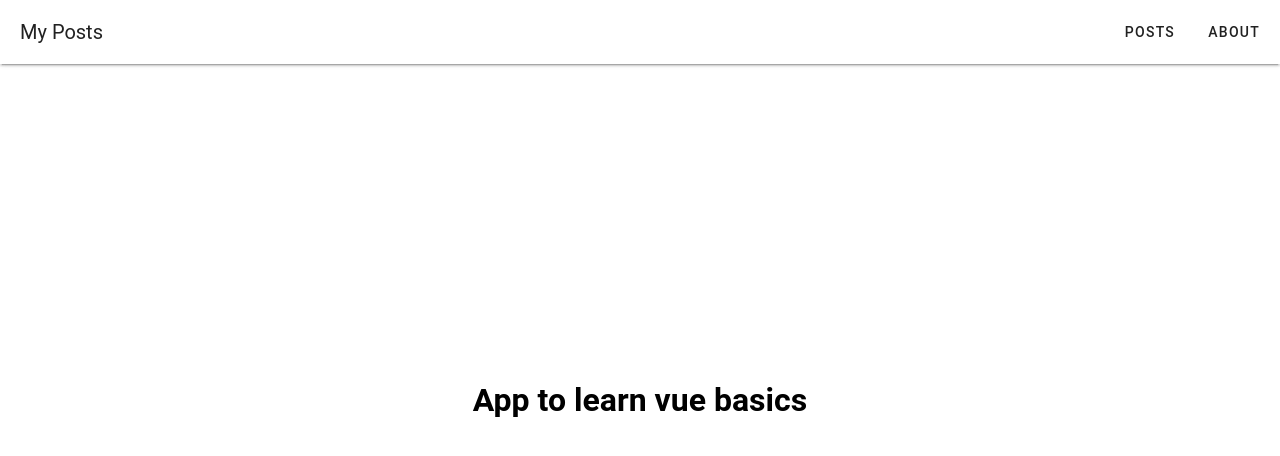
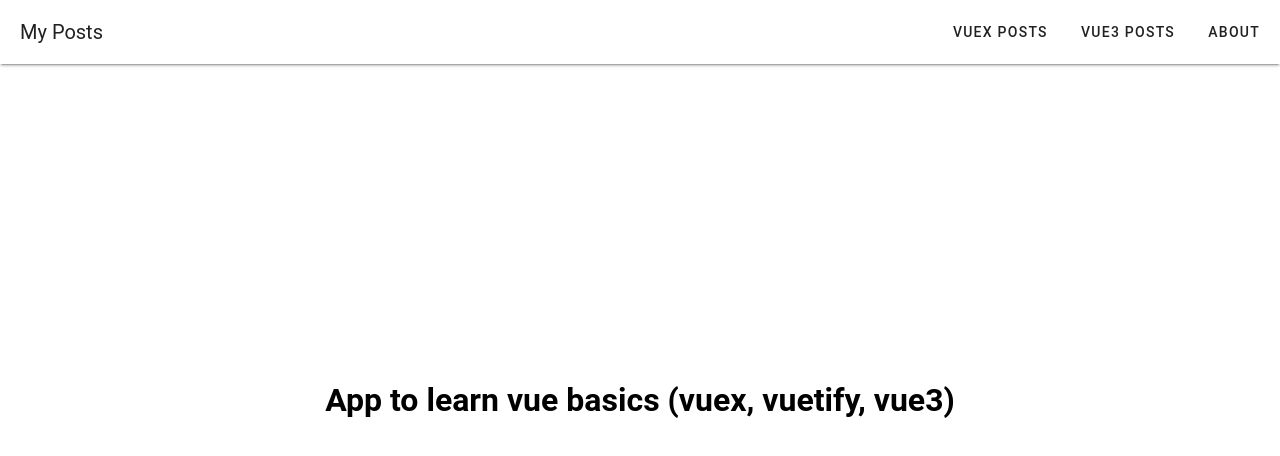
Before and after one commit to lehaSVV2009/vue-demo, a Vue app: page /about in a window 1280 px wide. Shown: the top 456 px of the page. Built offline with nearby package versions, Linux system fonts and the light colour scheme.

Commit message:
Add route for vue3 demo

```diff
--- a/src/pages/AboutPage.vue
+++ b/src/pages/AboutPage.vue
@@ -1,5 +1,5 @@
 <template>
-  <vue-viewport><h1>App to learn vue basics</h1></vue-viewport>
+  <vue-viewport><h1>App to learn vue basics (vuex, vuetify, vue3)</h1></vue-viewport>
 </template>
 
 <script>
--- a/src/pages/NavBar.vue
+++ b/src/pages/NavBar.vue
@@ -3,7 +3,8 @@
     <v-app-bar :elevation="2">
       <v-app-bar-title @click="$router.push('/')">My Posts</v-app-bar-title>
       <template v-slot:append>
-        <v-btn @click="$router.push('/posts')">Posts</v-btn>
+        <v-btn @click="$router.push('/vuex-posts')">Vuex Posts</v-btn>
+        <v-btn @click="$router.push('/vue3-posts')">Vue3 Posts</v-btn>
         <v-btn @click="$router.push('/about')">About</v-btn>
       </template>
     </v-app-bar>
--- a/src/pages/PostsPage.vue
+++ b/src/pages/PostsPage.vue
@@ -96,7 +96,7 @@
       this.showCreatePostDialog = false;
     },
     openPost(postToOpen) {
-      this.$router.push(`/posts/${postToOpen.id}`);
+      this.$router.push(`/vuex-posts/${postToOpen.id}`);
     },
   },
 };
--- /dev/null
+++ b/src/pages/Vue3PostsPage.vue
@@ -0,0 +1,11 @@
+<template>
+  <h1>Vue 3 Posts</h1>
+</template>
+
+<script>
+export default {
+  setup() {
+
+  },
+}
+</script>
```
Also changed, not shown: src/routes/router.js (+7 -2 lines), 1 other file (tests, documents, lock files or other folders).
